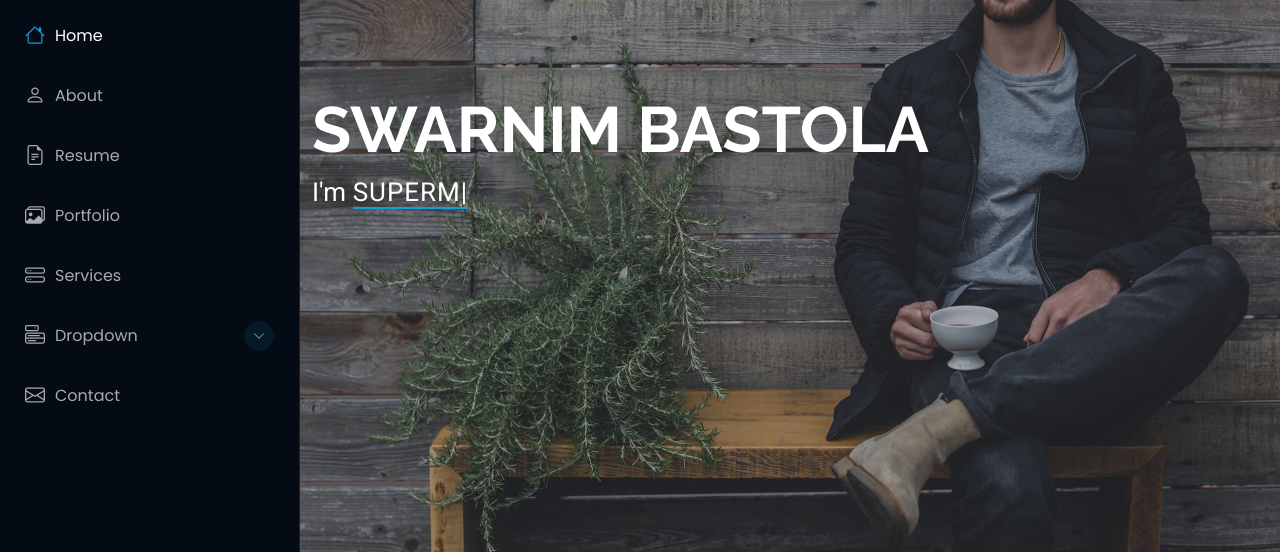
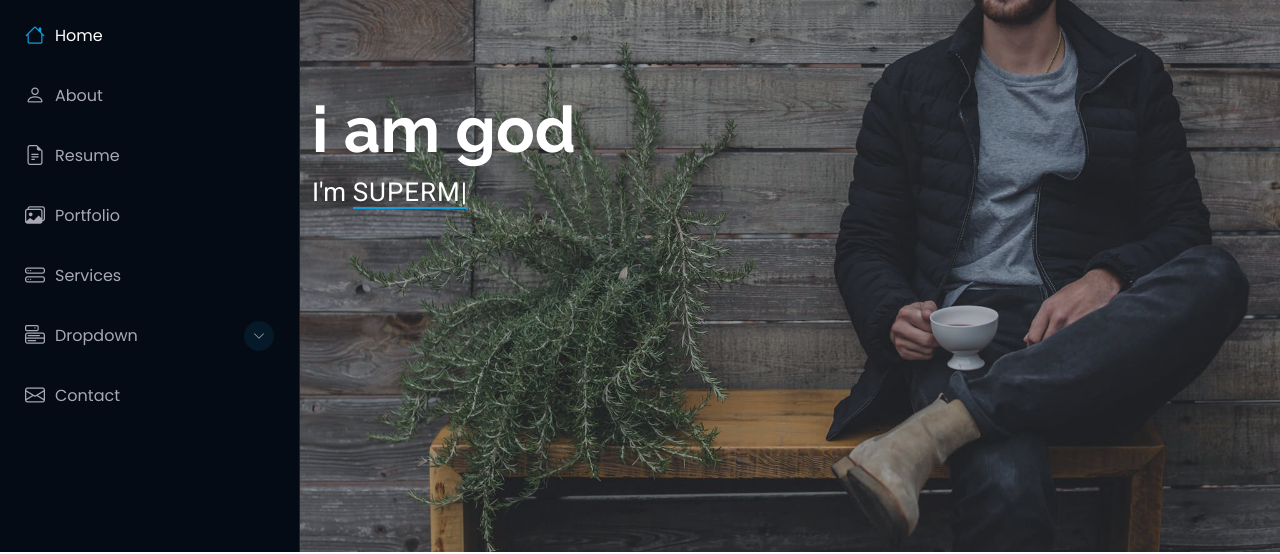
Before and after one commit to swarnim235/Portfolio-websites, a plain HTML site: page index.html in a window 1280 px wide. Shown: the part 248-802 px from the top of the page. Drawn offline with Linux system fonts and the light colour scheme.

Commit message:
Update index.html

```diff
--- a/index.html
+++ b/index.html
@@ -97,7 +97,7 @@
       <img src="assets/img/hero-bg.jpg" alt="" data-aos="fade-in" class="">
 
       <div class="container" data-aos="fade-up" data-aos-delay="100">
-        <h2>SWARNIM BASTOLA</h2>
+        <h2> i am god</h2>
         <p>I'm <span class="typed" data-typed-items="Designer, batman, SUPERMAN, Photographer">Designer</span><span class="typed-cursor typed-cursor--blink" aria-hidden="true"></span><span class="typed-cursor typed-cursor--blink" aria-hidden="true"></span></p>
       </div>
 
```
